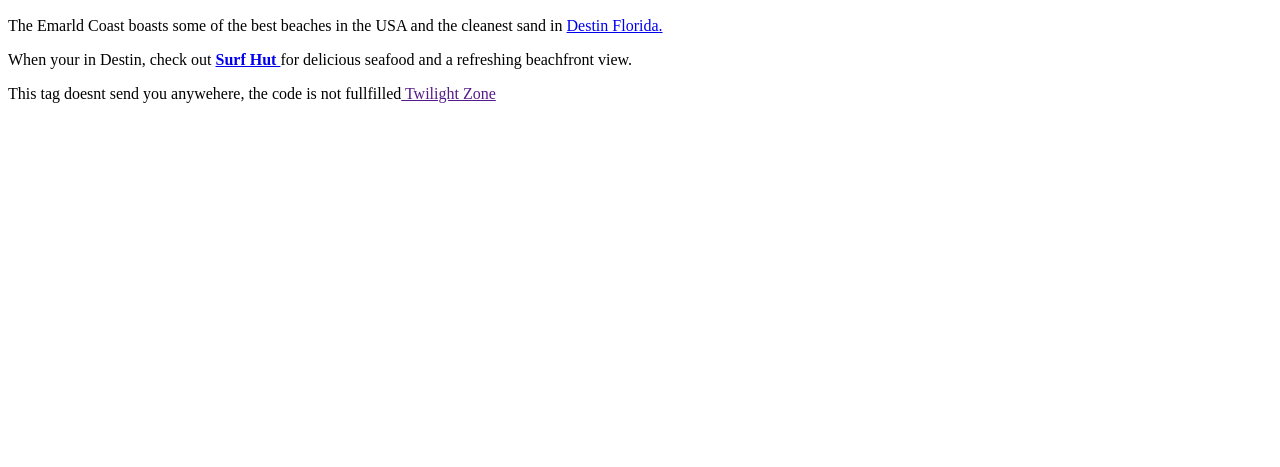
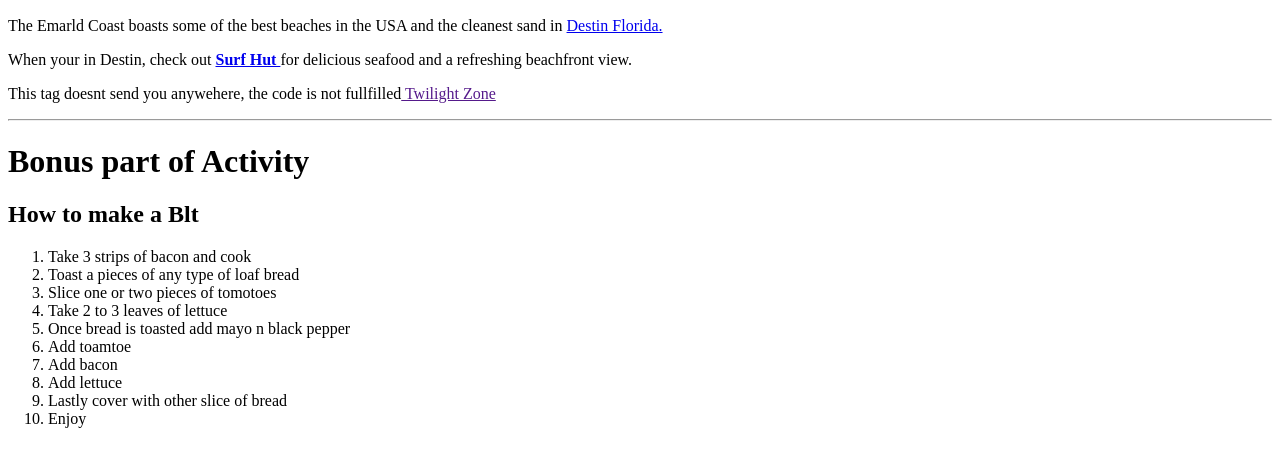
Before and after one commit to pault929/Activity3, a plain HTML site: page index.html in a window 1280 px wide. Shown: the part 235-702 px from the top of the page. Drawn offline with Linux system fonts and the light colour scheme.

Commit message:
added some bonus features

```diff
--- a/index.html
+++ b/index.html
@@ -15,5 +15,23 @@
 <p>When your in Destin, check out <strong><a href="https://surfhutdestin.com/"> Surf Hut </a></strong>for delicious seafood and a refreshing beachfront view.</p>
 
 <p>This tag doesnt send you anywehere, the code is not fullfilled<a href=""> Twilight Zone</a> </p>
+
+<hr>
+<h1>Bonus part of Activity</h1>
+<h2>How to make a Blt</h2>
+
+    <ol>
+        <li>Take 3 strips of bacon and cook</li>
+        <li>Toast a pieces of any type of loaf bread</li>
+        <li>Slice one or two pieces of tomotoes</li>
+        <li>Take 2 to 3 leaves of lettuce </li>
+        <li>Once bread is toasted add mayo n black pepper</li>
+        <li>Add toamtoe</li>
+        <li>Add bacon</li>
+        <li>Add lettuce</li>
+        <li>Lastly cover with other slice of bread</li>
+        <li>Enjoy</li>
+
+    </ol>
 </body>
 </html>
```
